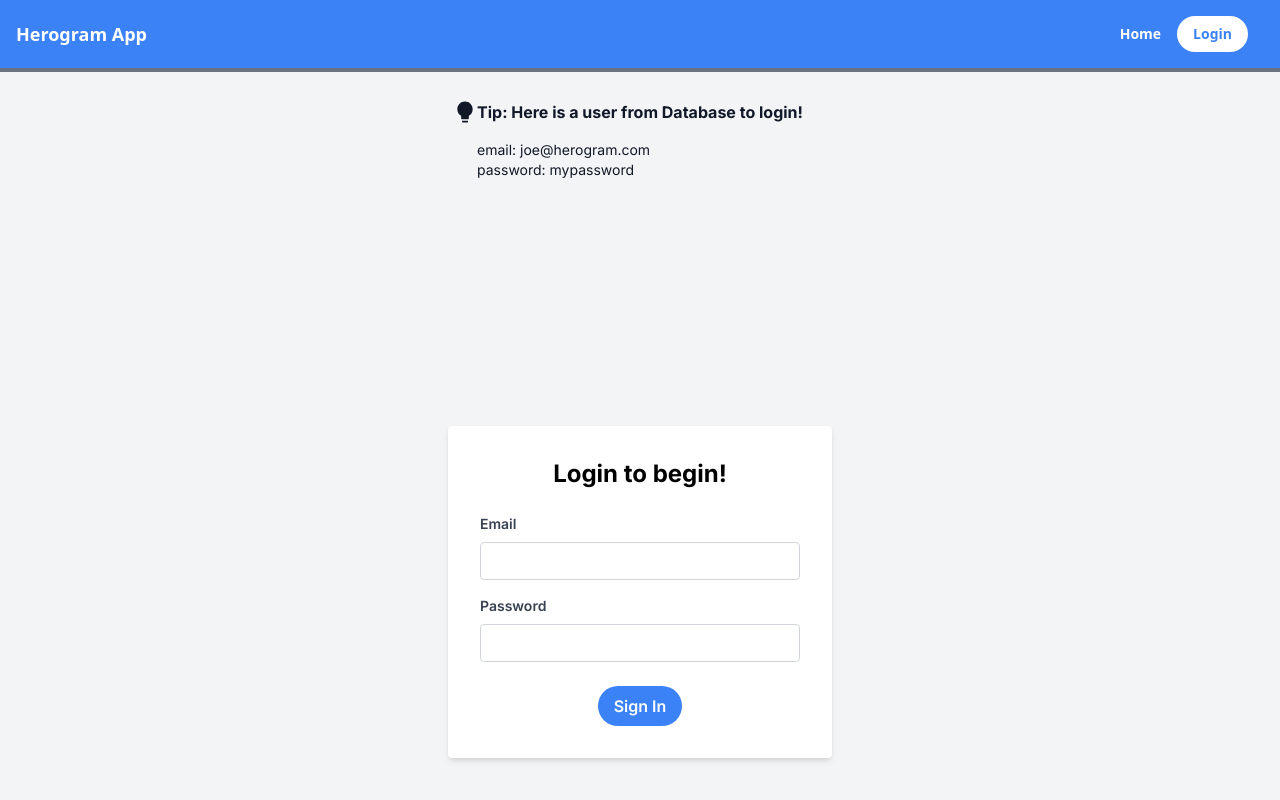
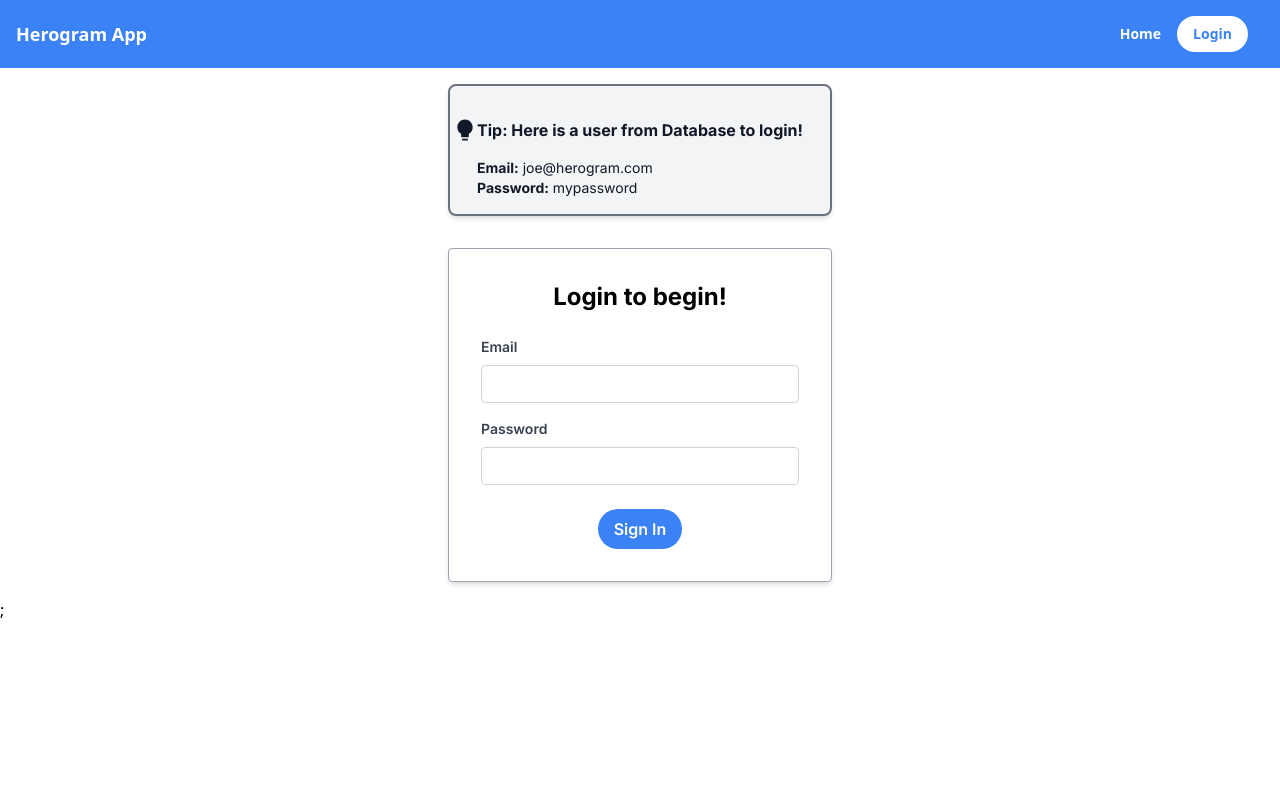
Before and after one commit to thehassanbilal/herogram-app-frontend, a Next.js app: page / in a window 1280 px wide. Shown: the top 800 px of the page. Built offline with nearby package versions, Linux system fonts and the light colour scheme.

Commit message:
Adding tip component styling

```diff
--- a/pages/login.tsx
+++ b/pages/login.tsx
@@ -48,9 +48,9 @@ const LoginPage = () => {
       </Head>
 
       <TipBox />
-      <div className="flex justify-center items-center h-screen bg-gray-100">
+      <div className="flex justify-center items-center py-4">
         <form
-          className="bg-white p-8 rounded shadow-md w-96"
+          className="bg-white p-8 rounded shadow-md border border-gray-400 w-96"
           onSubmit={handleLogin}
         >
           <h2 className="text-2xl font-bold mb-6 text-center">
@@ -106,7 +106,7 @@ const LoginPage = () => {
 const TipBox: FC = () => {
   return (
     <div
-      className={`bg-gray-100 border-t-4 border-gray-500 rounded-b text-gray-900 px-4 py-3 shadow-md`}
+      className={`bg-gray-100 border-2 my-4 w-[30%] m-auto flex items-center justify-center border-gray-500 rounded-lg text-gray-900 px-4 py-4 shadow-md`}
       role="alert"
     >
       <div className="flex justify-center">
@@ -117,8 +117,12 @@ const TipBox: FC = () => {
             </div>
             <span>Tip: Here is a user from Database to login! </span>
           </p>
-          <p className="text-sm">email: joe@herogram.com</p>
-          <p className="text-sm">password: mypassword</p>
+          <p className="text-sm">
+            <b>Email:</b> joe@herogram.com
+          </p>
+          <p className="text-sm">
+            <b>Password:</b> mypassword
+          </p>
         </div>
       </div>
     </div>
```
